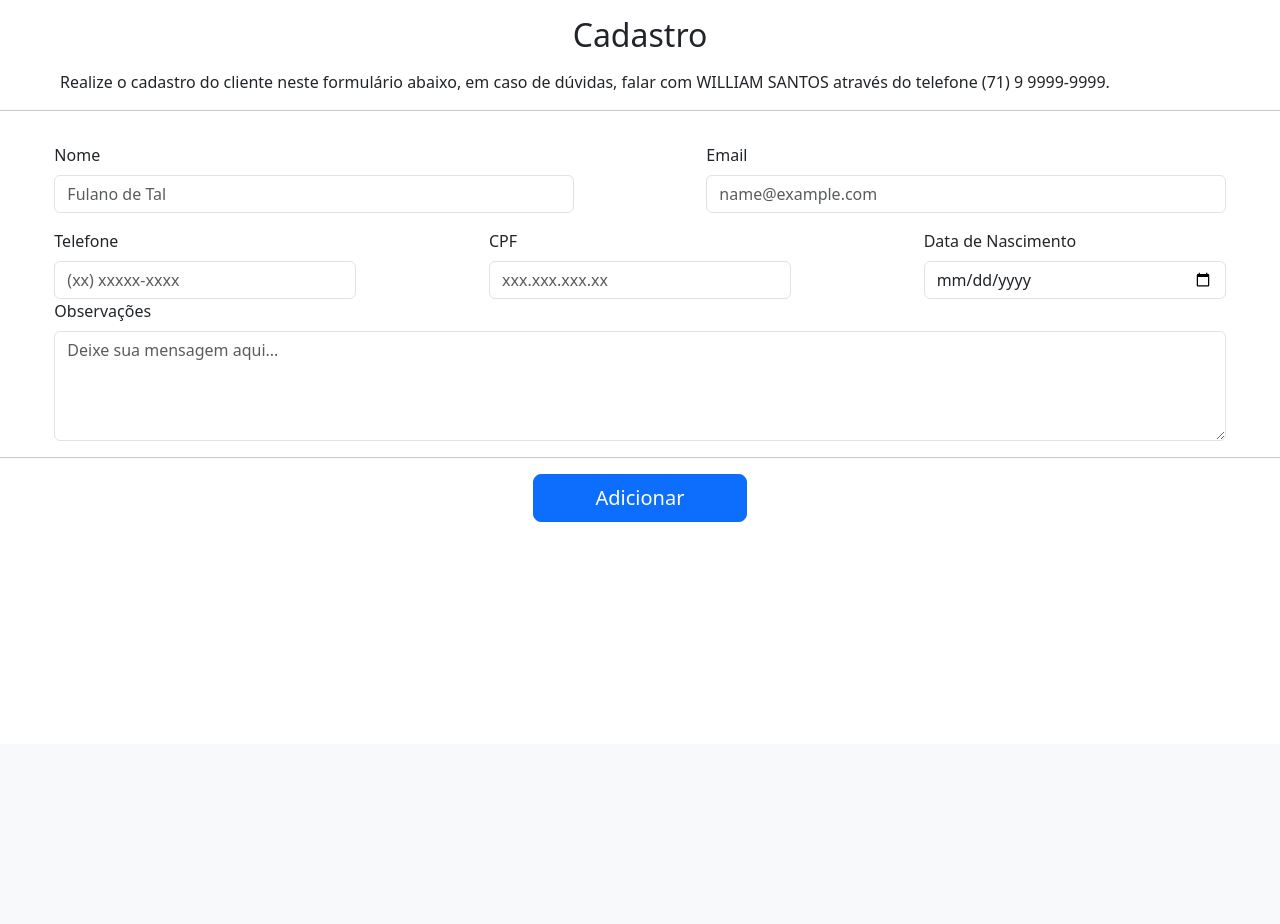
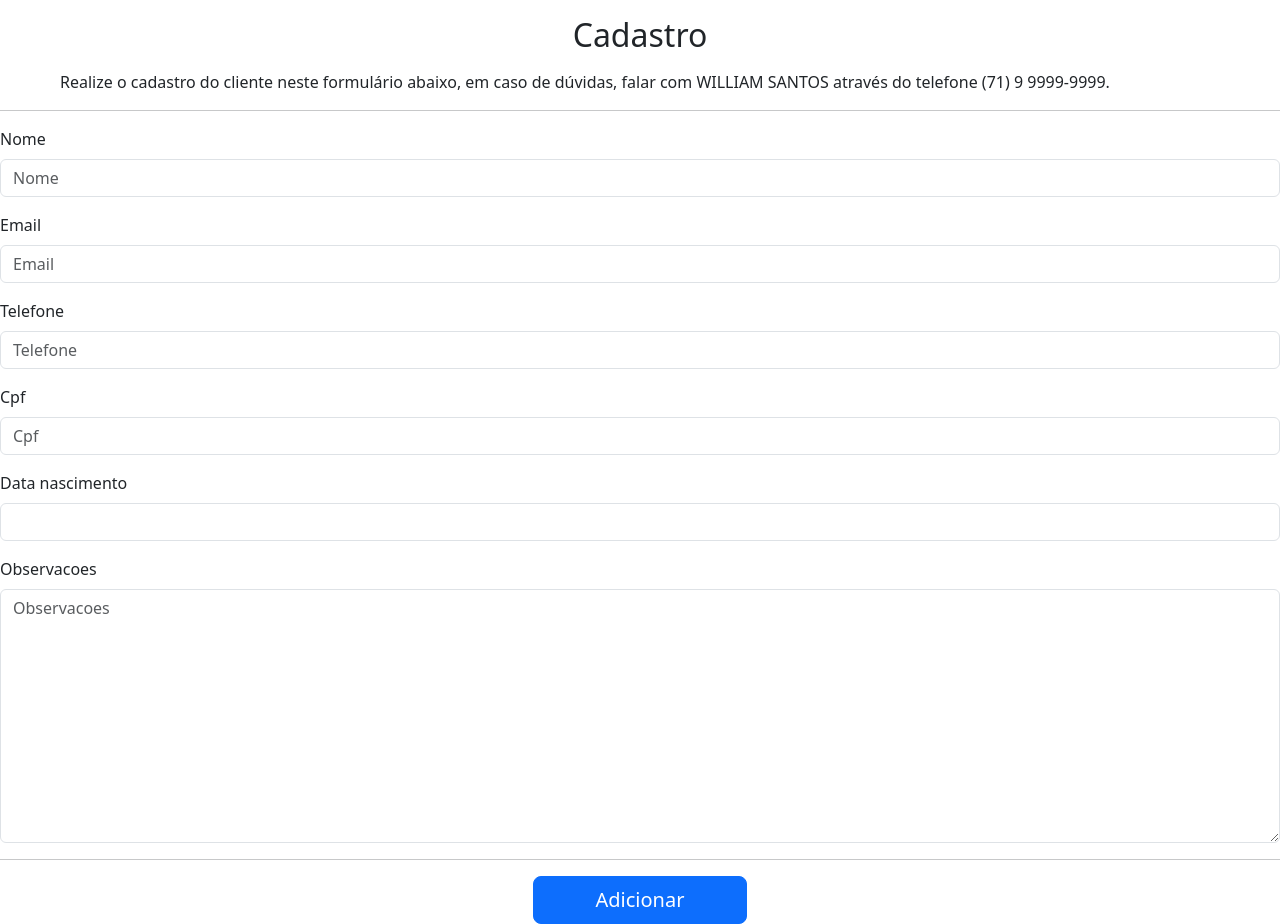
Before and after one commit to willsantos86/cadastro_de_clientes, a Django app: page / in a window 1280 px wide. Shown: the part 56-980 px from the top of the page. Before the commit the page ends 578 px from the top, so only its background shows below. Run offline with Django 3.2, Linux system fonts and the light colour scheme; some libraries are stand-ins or nearby versions.

Commit message:
Adicionando funcionalidades a tela de cadastro.

```diff
--- /dev/null
+++ b/base/forms.py
@@ -0,0 +1,9 @@
+from django import forms
+
+class CadastroForm(forms.Form):
+    Nome = forms.CharField()
+    email = forms.EmailField()
+    telefone = forms.CharField()
+    cpf = forms.CharField()
+    data_nascimento = forms.DateField()
+    observacoes = forms.CharField(widget=forms.Textarea)
--- a/base/templates/cadastrar.html
+++ b/base/templates/cadastrar.html
@@ -1,4 +1,5 @@
 <!DOCTYPE html>
+{% load bootstrap5 %}
 <html lang="pt-br">
   <head>
     <meta charset="utf-8">
@@ -32,47 +33,53 @@
       <main>
         <h2 class="my-3" style="text-align: center;">Cadastro</h2>
         <p style="margin-left: 60px;">Realize o cadastro do cliente neste formulário abaixo, em caso de dúvidas,
-                                      falar com {{ responsavel|upper }} através do telefone {{ telefone }}.</p>
+                                      falar com {{ responsavel|upper }} através do telefone {{ telefone }}.
+        </p>
+        {% if sucesso %}
+        <p class="alert alert-success">Cadastro realizado com sucesso!</p>
+        {% endif %}
         <hr>
         <form action="" method="post">
-          <div class="row">
+          {% csrf_token %}
+          {% bootstrap_form form %}
+          <!-- <div class="row">
             <div class="col-md-5 m-auto my-3">
               <div class="form-group">
                 <label for="exampleFormControlInput1" class="form-label">Nome</label>
-                <input type="nome" class="form-control" id="exampleFormControlInput1" placeholder="Fulano de Tal">
+                <input name="nome" type="nome" class="form-control" id="exampleFormControlInput1" placeholder="Fulano de Tal">
               </div>
             </div>
             <div class="col-md-5 m-auto">
               <div class="form-group">
                 <label for="exampleFormControlInput1" class="form-label">Email</label>
-                <input type="email" class="form-control" id="exampleFormControlInput1" placeholder="name@example.com">
+                <input name="email" type="email" class="form-control" id="exampleFormControlInput1" placeholder="name@example.com">
               </div>
             </div>
             <div class="col-md-3 m-auto">
               <div class="form-group">
                 <label for="exampleFormControlInput1" class="form-label">Telefone</label>
-                <input type="tel" class="form-control" id="exampleFormControlInput1" placeholder="(xx) xxxxx-xxxx">
+                <input name="telefone" type="tel" class="form-control" id="exampleFormControlInput1" placeholder="(xx) xxxxx-xxxx">
               </div>
             </div>
             <div class="col-md-3 m-auto">
               <div class="form-group">
                 <label for="exampleFormControlInput1" class="form-label">CPF</label>
-                <input type="text" class="form-control" id="exampleFormControlInput1" placeholder="xxx.xxx.xxx.xx">
+                <input name="cpf" type="text" class="form-control" id="exampleFormControlInput1" placeholder="xxx.xxx.xxx.xx">
               </div>
             </div>
             <div class="col-md-3 m-auto">
               <div class="form-group">
                 <label for="exampleFormControlInput1" class="form-label">Data de Nascimento</label>
-                <input type="date" class="form-control" id="exampleFormControlInput1" placeholder="DD/MM/YYYY">
+                <input name="data_nascimento" type="date" class="form-control" id="exampleFormControlInput1" placeholder="DD/MM/YYYY">
               </div>
             </div>
             <div class="col-md-11 m-auto">
               <div class="form-group">
                 <label for="exampleFormControlTextarea1" class="form-label">Observações</label>
-                <textarea class="form-control" id="exampleFormControlTextarea1" rows="4" placeholder="Deixe sua mensagem aqui..."></textarea>
+                <textarea name="observacoes" class="form-control" id="exampleFormControlTextarea1" rows="4" placeholder="Deixe sua mensagem aqui..."></textarea>
               </div>
             </div>
-          </div>
+          </div> -->
           <hr>
           <div class="d-grid gap-2 col-2 m-auto">
             <button class="btn btn-primary btn-lg" type="submit">Adicionar</button>
--- a/base/views.py
+++ b/base/views.py
@@ -1,9 +1,20 @@
 from django.shortcuts import render
+from base.forms import CadastroForm
 
 # Create your views here.
 def cadastrar(request):
+    sucesso = False
+    if request.method == 'GET':
+        form = CadastroForm()
+    else:
+        form = CadastroForm(request.POST)
+        if form.is_valid():
+            sucesso = True
     contexto = {
         'responsavel': 'William Santos',
-        'telefone': '(71) 9 9999-9999'
+        'telefone': '(71) 9 9999-9999',
+        'form': form
     }
+    if request.method == 'POST':
+        print(request.POST)
     return render(request, 'cadastrar.html', contexto)
--- a/cadastro/settings.py
+++ b/cadastro/settings.py
@@ -40,6 +40,7 @@ INSTALLED_APPS = [
     'django.contrib.sessions',
     'django.contrib.messages',
     'django.contrib.staticfiles',
+    'bootstrap5',
     'base',
 ]
 
```
